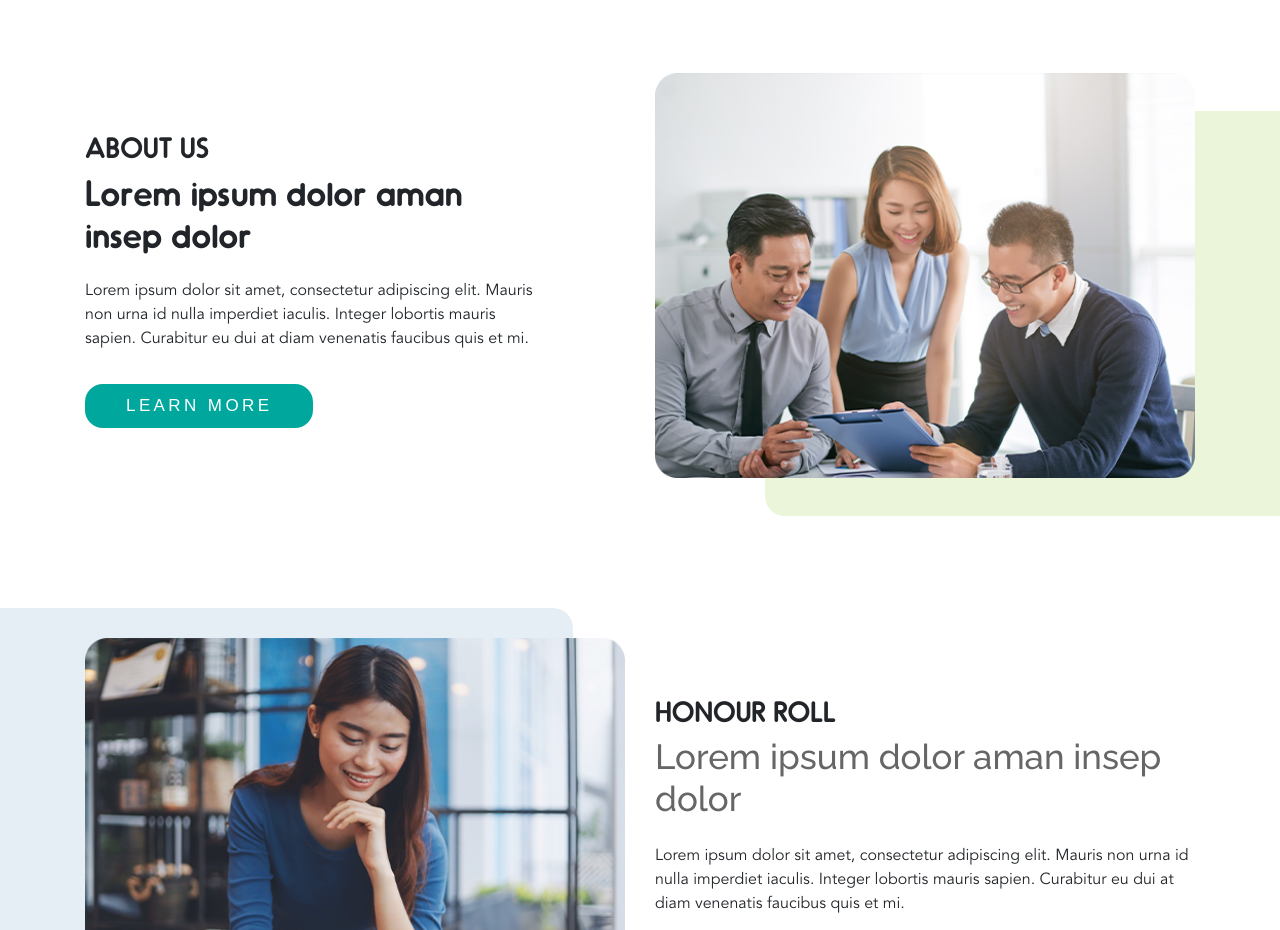
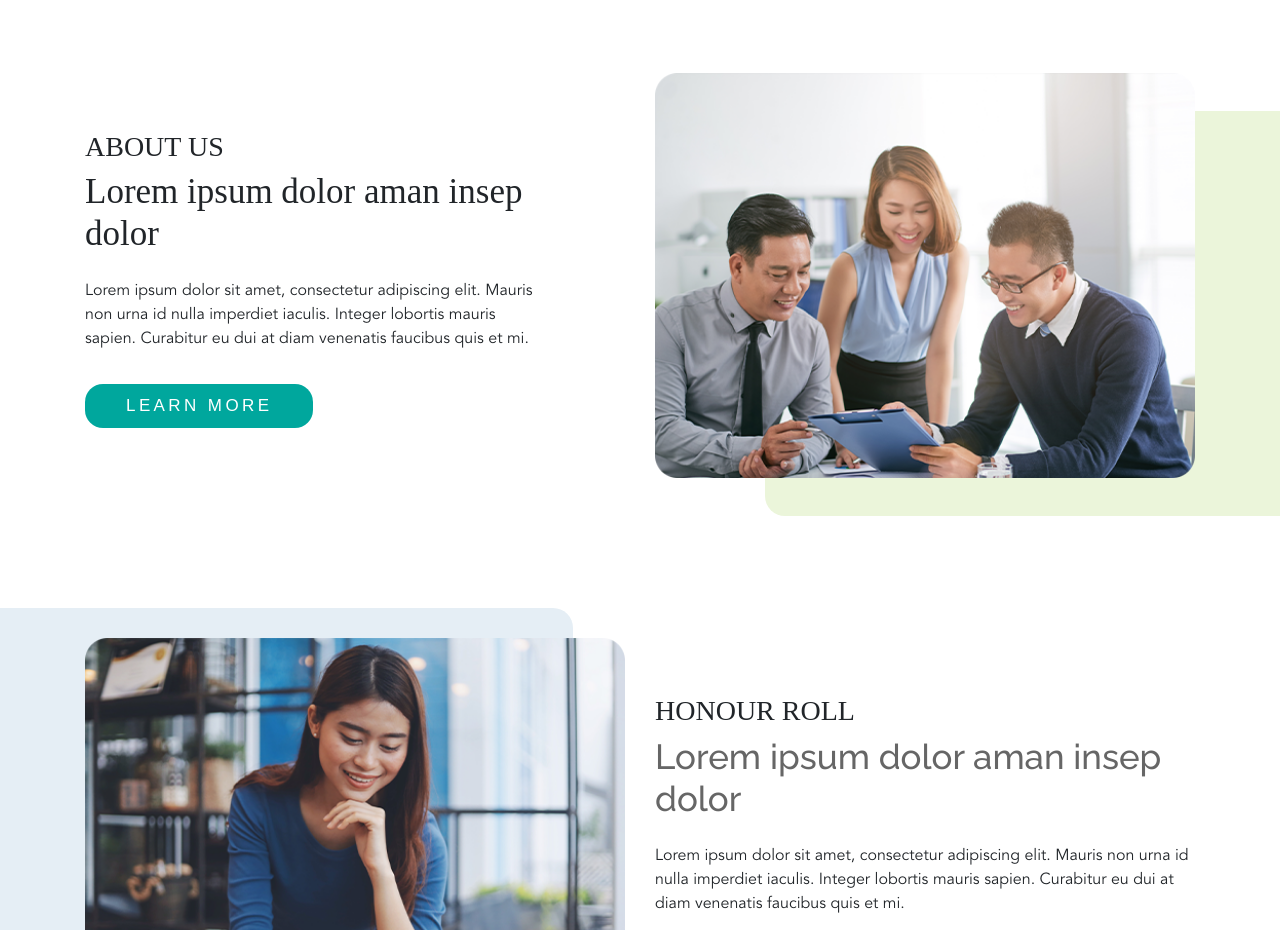
Before and after one commit to charisjoy/sgenable.github.io, a plain HTML site: page index.html in a window 1280 px wide. Shown: the part 1320-2250 px from the top of the page. Drawn offline with nearby package versions, Linux system fonts and the light colour scheme; files whose address does not match are found by name.

Commit message:
Update style.css

```diff
--- a/assets/css/development/style.css
+++ b/assets/css/development/style.css
@@ -699,11 +699,11 @@ h1, h2, h3, h4, h5, h6 {
   margin-bottom: 0.5rem;
 }
 h3{
-  font-family: 'Oduda Semi Bold';
+  font-family: 'Oduda';
   font-size: 18px;
 }
 h6,.h6{
-  font-family: 'Oduda Semi Bold';
+  font-family: 'Oduda';
   font-size: 23px;
 }
 p {
@@ -1003,7 +1003,7 @@ h3, .h3 {
 }
 
 h4, .h4 {
-  font-family: 'Oduda Semi Bold';
+  font-family: 'Oduda';
   font-size: 35px;
 }
 
```
